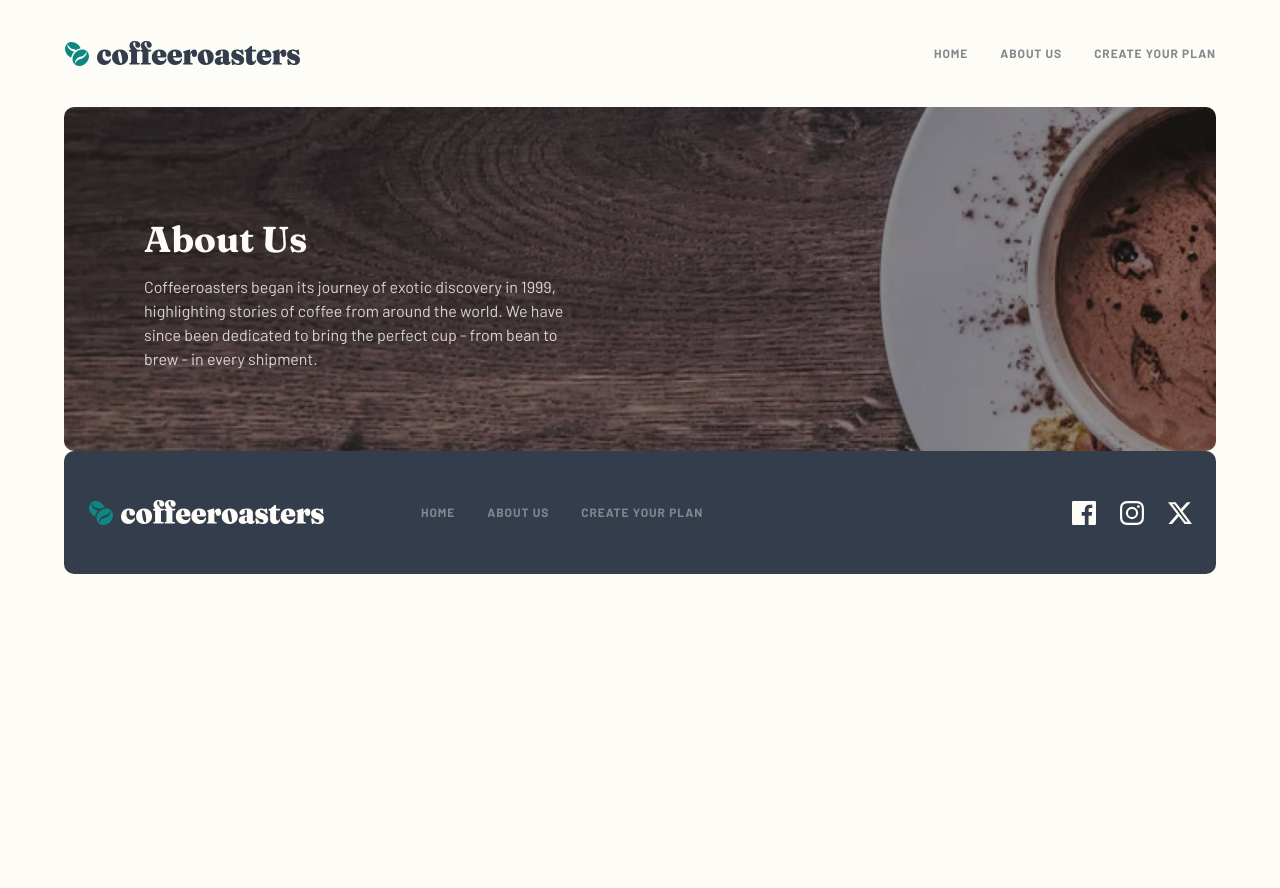
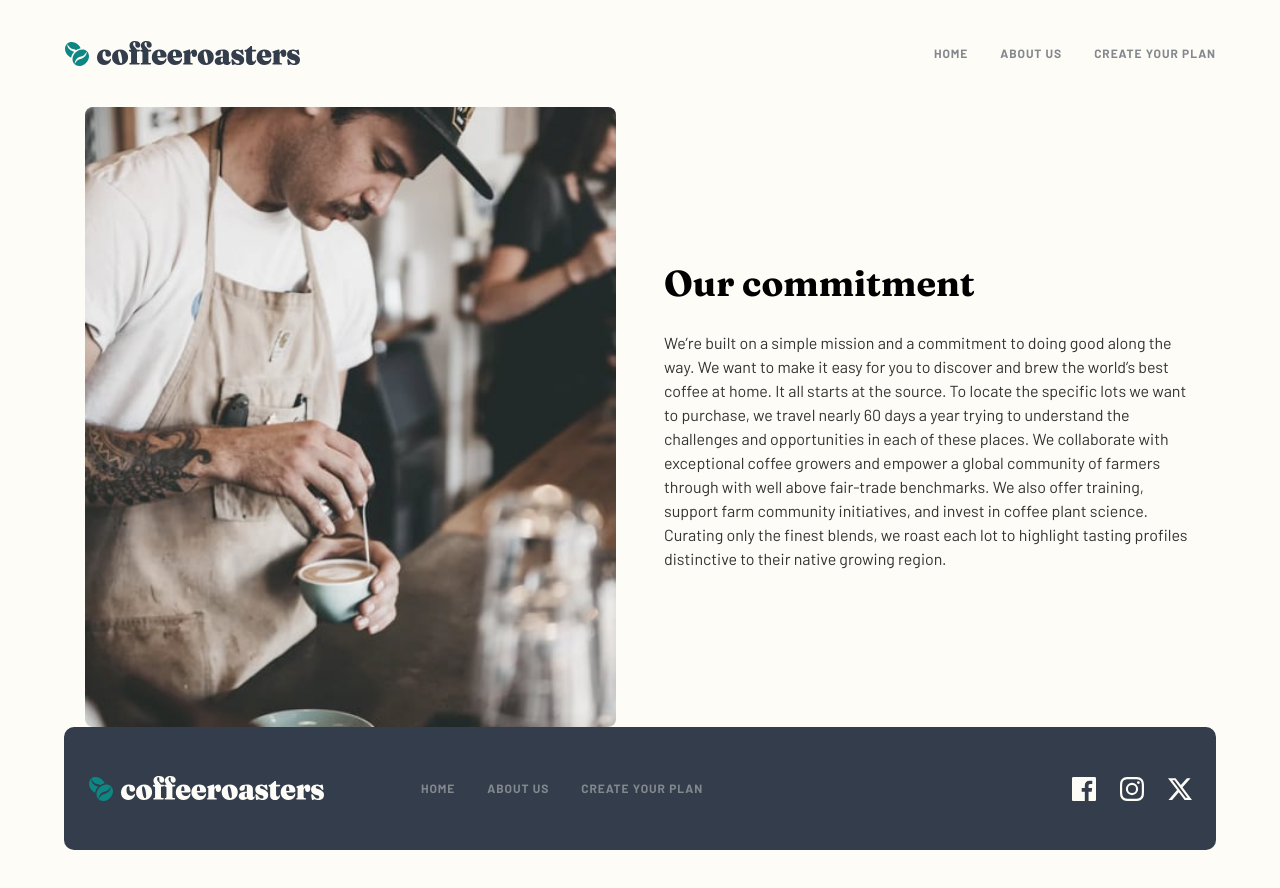
Before and after one commit to zetmosoma10/coffee-roasters, a React (Vite) app: page /about in a window 1280 px wide. Shown: the top 888 px of the page. Before the commit the page ends 800 px from the top, so only its background shows below. Built offline with nearby package versions, Linux system fonts and the light colour scheme.

Commit message:
Build Commitment Card

```diff
--- a/src/index.css
+++ b/src/index.css
@@ -34,6 +34,7 @@
     @apply max-w-[1280px] w-[90%] mx-auto;
   }
 
+  /* Hero BG Image */
   .hero {
     background-image: url("./assets/home/mobile/image-hero-coffeepress.jpg");
     background-position: center;
@@ -47,8 +48,9 @@
     }
   }
 
+  /* ABOUT HERO IMG */
   .about-hero {
-    background-image: url("./assets/about/desktop/image-hero-whitecup.jpg");
+    background-image: url("./assets/about/mobile/image-hero-whitecup.jpg");
     background-position: center;
     background-size: cover;
     background-color: #333d4b;
@@ -59,4 +61,10 @@
       background-image: url("./assets/about/tablet/image-hero-whitecup.jpg");
     }
   }
+
+  @media screen and (min-width: 1280px) {
+    .about-hero {
+      background-image: url("./assets/about/desktop/image-hero-whitecup.jpg");
+    }
+  }
 }
--- a/src/pages/About.tsx
+++ b/src/pages/About.tsx
@@ -1,9 +1,9 @@
-import AboutInfo from "../sections/about/AboutInfo";
+import CommitmentCard from "../sections/about/CommitmentCard";
 
 const About = () => {
   return (
     <div>
-      <AboutInfo />
+      <CommitmentCard />
     </div>
   );
 };
--- /dev/null
+++ b/src/sections/about/CommitmentCard.tsx
@@ -0,0 +1,37 @@
+import mobileImg from "../../assets/about/mobile/image-commitment.jpg";
+import tabletImg from "../../assets/about/tablet/image-commitment.jpg";
+import desktopImg from "../../assets/about/desktop/image-commitment.jpg";
+
+const CommitmentCard = () => {
+  return (
+    <div className="grid md:grid-cols-2 items-center gap-y-12 gap-x-12 max-w-[1110px] mx-auto">
+      <picture className="block">
+        <source media="(max-width: 767px)" srcSet={mobileImg} />
+        <source
+          media="(min-width: 768px and max-width: 1023px)"
+          srcSet={tabletImg}
+        />
+        <source media="(min-width: 1024px)" srcSet={desktopImg} />
+        <img className="w-full rounded-lg" src={desktopImg} alt="" />
+      </picture>
+      <div className="text-center md:text-left">
+        <h2 className="font-bold text-3xl lg:text-4xl">Our commitment</h2>
+        <p className="text-sm lg:text-base opacity-80 mt-7">
+          We’re built on a simple mission and a commitment to doing good along
+          the way. We want to make it easy for you to discover and brew the
+          world’s best coffee at home. It all starts at the source. To locate
+          the specific lots we want to purchase, we travel nearly 60 days a year
+          trying to understand the challenges and opportunities in each of these
+          places. We collaborate with exceptional coffee growers and empower a
+          global community of farmers through with well above fair-trade
+          benchmarks. We also offer training, support farm community
+          initiatives, and invest in coffee plant science. Curating only the
+          finest blends, we roast each lot to highlight tasting profiles
+          distinctive to their native growing region.
+        </p>
+      </div>
+    </div>
+  );
+};
+
+export default CommitmentCard;
```
